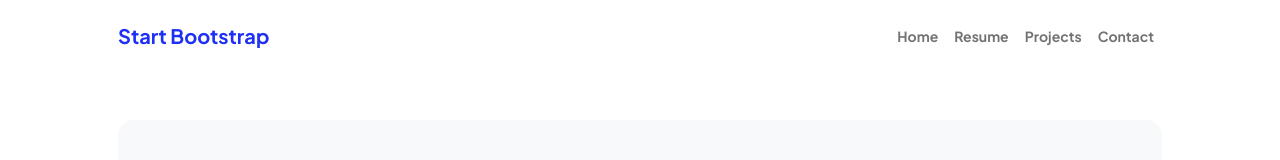
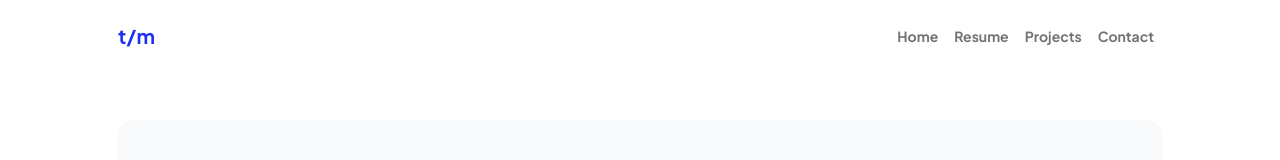
Before and after one commit to tirathmatharu/tirathmatharu.github.io, a plain HTML site: page contact.html in a window 1280 px wide. Shown: the top 160 px of the page. Drawn offline with nearby package versions, Linux system fonts and the light colour scheme.

Commit message:
contact page update

```diff
--- a/contact.html
+++ b/contact.html
@@ -5,7 +5,7 @@
         <meta name="viewport" content="width=device-width, initial-scale=1, shrink-to-fit=no" />
         <meta name="description" content />
         <meta name="author" content />
-        <title>Modern Business - Start Bootstrap Template</title>
+        <title>t/m portfolio</title>
         <!-- Favicon-->
         <link rel="icon" type="image/x-icon" href="assets/favicon.ico" />
         <!-- Custom Google font-->
@@ -22,7 +22,7 @@
             <!-- Navigation-->
             <nav class="navbar navbar-expand-lg navbar-light bg-white py-3">
                 <div class="container px-5">
-                    <a class="navbar-brand" href="index.html"><span class="fw-bolder text-primary">Start Bootstrap</span></a>
+                    <a class="navbar-brand" href="index.html"><span class="fw-bolder text-primary">t/m</span></a>
                     <button class="navbar-toggler" type="button" data-bs-toggle="collapse" data-bs-target="#navbarSupportedContent" aria-controls="navbarSupportedContent" aria-expanded="false" aria-label="Toggle navigation"><span class="navbar-toggler-icon"></span></button>
                     <div class="collapse navbar-collapse" id="navbarSupportedContent">
                         <ul class="navbar-nav ms-auto mb-2 mb-lg-0 small fw-bolder">
```
